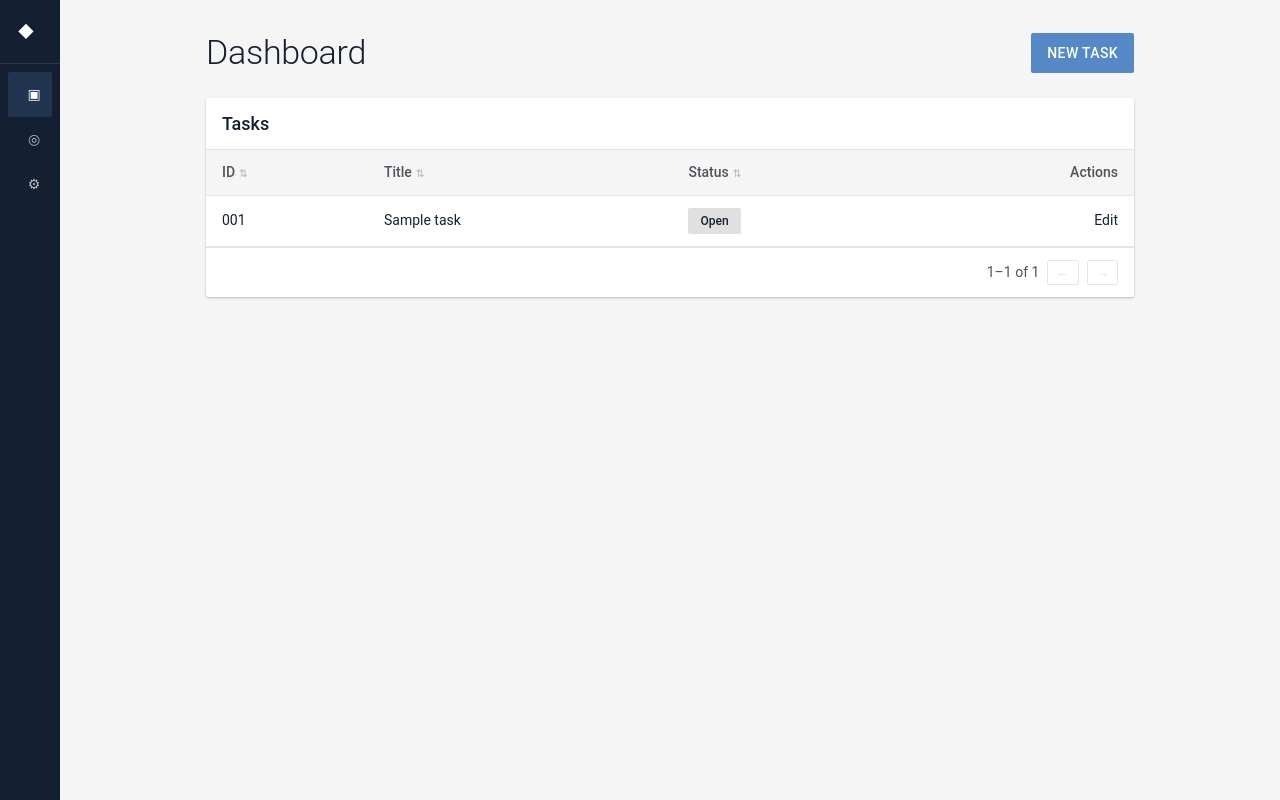
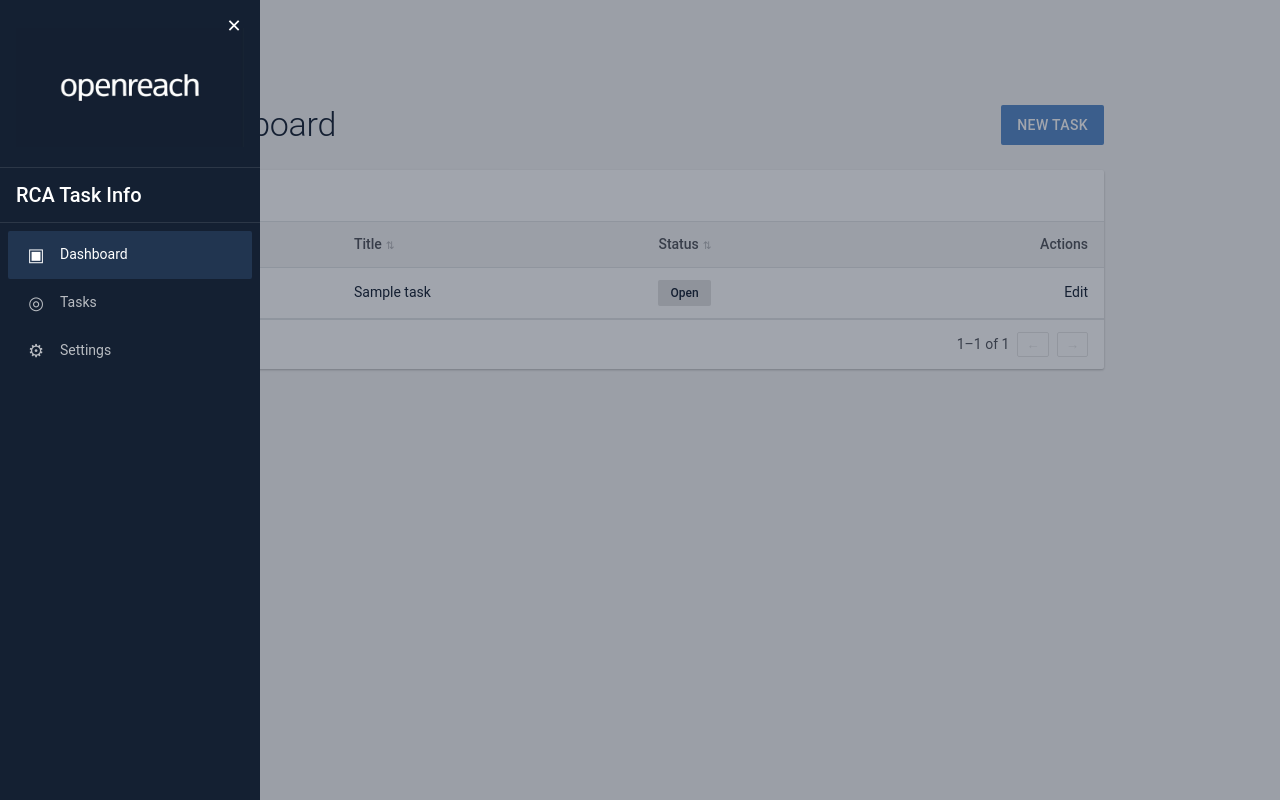
Before and after one commit to brandonbrentreed-art/RCA_Task_Info, a plain HTML site: page index.html in a window 1280 px wide. Both pictures are taken after a click on the button "Open menu". Drawn offline with Linux system fonts and the light colour scheme.

Commit message:
Update Nav Compodent build

```diff
--- a/index.html
+++ b/index.html
@@ -11,22 +11,30 @@
 </head>
 <body>
 
-  <!-- Sidebar -->
+  <!-- Hamburger trigger - always visible -->
+  <button class="nav-trigger" aria-label="Open menu">☰</button>
+
+  <!-- Overlay -->
+  <div class="nav-overlay"></div>
+
+  <!-- Sidebar (off-canvas) -->
   <nav class="nav-sidebar">
     <div class="nav-brand">
-      <span class="nav-icon">◆</span>
-      <span class="nav-label">RCA Task Info</span>
-      <button class="nav-toggle" aria-label="Toggle sidebar">☰</button>
+      <button class="nav-close" aria-label="Close menu">✕</button>
+      <img class="nav-brand-logo" src="assets/Brand_Logo.png" alt="Brand Logo">
+    </div>
+    <div class="nav-header">
+      <span class="nav-brand-label">RCA Task Info</span>
     </div>
     <ul class="nav-items">
-      <li class="nav-item"><a href="#" class="active"><span class="nav-icon">▣</span><span class="nav-label">Dashboard</span></a></li>
-      <li class="nav-item"><a href="#"><span class="nav-icon">◎</span><span class="nav-label">Tasks</span></a></li>
-      <li class="nav-item"><a href="#"><span class="nav-icon">⚙</span><span class="nav-label">Settings</span></a></li>
+      <li class="nav-item"><a href="#" class="active"><span class="nav-icon">▣</span>Dashboard</a></li>
+      <li class="nav-item"><a href="#"><span class="nav-icon">◎</span>Tasks</a></li>
+      <li class="nav-item"><a href="#"><span class="nav-icon">⚙</span>Settings</a></li>
     </ul>
   </nav>
 
   <!-- Main Content -->
-  <div class="main-with-sidebar">
+  <div class="main-content">
     <div id="app">
       <header class="flex justify-between items-center">
         <h1>Dashboard</h1>
--- a/shared-components/nav.css
+++ b/shared-components/nav.css
@@ -1,46 +1,108 @@
 /* ===== Navigation / Sidebar ===== */
 
+/* Hamburger trigger - always visible */
+.nav-trigger {
+  position: fixed;
+  top: var(--spacing-4);
+  left: var(--spacing-4);
+  z-index: 150;
+  width: 40px;
+  height: 40px;
+  display: flex;
+  align-items: center;
+  justify-content: center;
+  background: var(--color-navy);
+  color: var(--color-white);
+  border: none;
+  border-radius: var(--radius);
+  font-size: 20px;
+  line-height: 1;
+  cursor: pointer;
+  transition: background var(--transition-fast);
+}
+.nav-trigger:hover { background: var(--color-navy-light); }
+
+/* Backdrop overlay when nav is open */
+.nav-overlay {
+  position: fixed;
+  inset: 0;
+  background: rgba(20, 32, 50, 0.4);
+  z-index: 199;
+  opacity: 0;
+  pointer-events: none;
+  transition: opacity var(--transition-standard);
+}
+.nav-overlay.open {
+  opacity: 1;
+  pointer-events: auto;
+}
+
+/* Sidebar - off-canvas left */
 .nav-sidebar {
   position: fixed;
   top: 0;
   left: 0;
-  width: 240px;
+  width: 260px;
   height: 100vh;
   background: var(--color-navy);
   color: var(--color-white);
   display: flex;
   flex-direction: column;
-  transition: width var(--transition-standard);
-  z-index: 100;
-  overflow: hidden;
+  z-index: 200;
+  transform: translateX(-100%);
+  transition: transform var(--transition-standard);
 }
-
-.nav-sidebar.collapsed { width: 60px; }
+.nav-sidebar.open { transform: translateX(0); }
 
 .nav-brand {
   display: flex;
-  align-items: center;
-  gap: var(--spacing-3);
-  padding: var(--spacing-4);
-  font-size: var(--text-body1);
-  font-weight: var(--font-weight-medium);
+  flex-direction: column;
+  align-items: flex-start;
+  padding: var(--spacing-3) var(--spacing-4);
   border-bottom: 1px solid rgba(255, 255, 255, 0.1);
-  white-space: nowrap;
+  position: relative;
 }
 
-.nav-toggle {
+.nav-close {
+  position: absolute;
+  top: var(--spacing-3);
+  right: var(--spacing-3);
   background: none;
   border: none;
   color: var(--color-white);
+  width: 28px;
+  height: 28px;
+  display: flex;
+  align-items: center;
+  justify-content: center;
+  font-size: 18px;
+  line-height: 1;
   cursor: pointer;
-  padding: var(--spacing-2);
-  margin-left: auto;
   border-radius: var(--radius);
   transition: background var(--transition-fast);
 }
-.nav-toggle:hover { background: rgba(255, 255, 255, 0.1); }
+.nav-close:hover { background: rgba(255, 255, 255, 0.1); }
+
+.nav-brand-logo {
+  width: 100%;
+  height: auto;
+  flex-shrink: 0;
+  margin-top: var(--spacing-4);
+  padding-bottom: var(--spacing-2);
+}
+
+.nav-header {
+  padding: var(--spacing-3) var(--spacing-4);
+  border-bottom: 1px solid rgba(255, 255, 255, 0.1);
+}
+
+.nav-brand-label {
+  font-size: var(--text-h3);
+  font-weight: var(--font-weight-medium);
+}
 
 .nav-items {
+
   list-style: none;
   flex: 1;
   padding: var(--spacing-2) 0;
@@ -58,6 +120,7 @@
   white-space: nowrap;
   border-radius: var(--radius);
   margin: 0 var(--spacing-2);
+  min-height: 40px;
   transition: background var(--transition-fast), color var(--transition-fast);
 }
 .nav-item a:hover {
@@ -70,29 +133,18 @@
 }
 
 .nav-icon {
-  width: 20px;
-  height: 20px;
+  width: 24px;
+  height: 24px;
   flex-shrink: 0;
   display: flex;
   align-items: center;
   justify-content: center;
+  font-size: 18px;
+  line-height: 1;
+  text-align: center;
 }
 
-.nav-label {
-  opacity: 1;
-  transition: opacity var(--transition-fast);
+/* Main content - full width, pad top for trigger */
+.main-content {
+  padding-top: 72px;
 }
-.nav-sidebar.collapsed .nav-label { opacity: 0; }
-
-/* -- Main content offset -- */
-.main-with-sidebar {
-  margin-left: 240px;
-  transition: margin-left var(--transition-standard);
-}
-.main-with-sidebar.sidebar-collapsed { margin-left: 60px; }
-
-@media (max-width: 768px) {
-  .nav-sidebar { width: 60px; }
-  .nav-sidebar .nav-label { opacity: 0; }
-  .main-with-sidebar { margin-left: 60px; }
-}
--- a/shared-components/nav.js
+++ b/shared-components/nav.js
@@ -1,15 +1,29 @@
 "use strict";
 
 function initNav() {
+  const trigger = document.querySelector(".nav-trigger");
   const sidebar = document.querySelector(".nav-sidebar");
-  const toggle = document.querySelector(".nav-toggle");
-  const main = document.querySelector(".main-with-sidebar");
+  const overlay = document.querySelector(".nav-overlay");
+  const close = document.querySelector(".nav-close");
 
-  if (!sidebar || !toggle) return;
+  if (!trigger || !sidebar) return;
 
-  toggle.addEventListener("click", () => {
-    sidebar.classList.toggle("collapsed");
-    if (main) main.classList.toggle("sidebar-collapsed");
+  function openNav() {
+    sidebar.classList.add("open");
+    if (overlay) overlay.classList.add("open");
+  }
+
+  function closeNav() {
+    sidebar.classList.remove("open");
+    if (overlay) overlay.classList.remove("open");
+  }
+
+  trigger.addEventListener("click", openNav);
+  if (close) close.addEventListener("click", closeNav);
+  if (overlay) overlay.addEventListener("click", closeNav);
+
+  document.addEventListener("keydown", (e) => {
+    if (e.key === "Escape" && sidebar.classList.contains("open")) closeNav();
   });
 }
 
```
